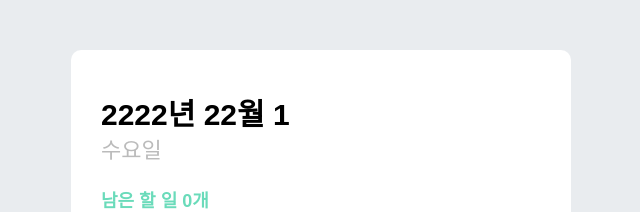
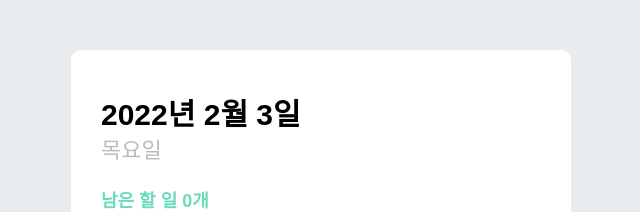
Before and after one commit to suyeon-hong/todolist, a React (Create React App) app: page / in a window 1280 px wide. Shown: the top 212 px of the page, without its empty margins (319-959 px from the left). Built offline with nearby package versions, Linux system fonts and the light colour scheme; the HTML template or start-up script is replaced by a standard one.

Commit message:
:sparkles: 상단 헤더에 오늘 날짜 제공
See issues: #2

```diff
--- a/src/components/base/Header/Header.jsx
+++ b/src/components/base/Header/Header.jsx
@@ -1,10 +1,23 @@
 import * as S from './Style';
 
 export default function Header() {
+  const MONTH = [
+    '일요일',
+    '월요일',
+    '화요일',
+    '수요일',
+    '목요일',
+    '금요일',
+    '토요일',
+  ];
+  const date = new Date();
+
   return (
     <>
-      <S.TitleDate>2222년 22월 1</S.TitleDate>
-      <S.Today>수요일</S.Today>
+      <S.TitleDate>
+        {date.getFullYear()}년 {date.getMonth() + 1}월 {date.getDate()}일
+      </S.TitleDate>
+      <S.Today>{MONTH[date.getDay()]}</S.Today>
       <S.ToDoNums>남은 할 일 0개</S.ToDoNums>
     </>
   );
```
